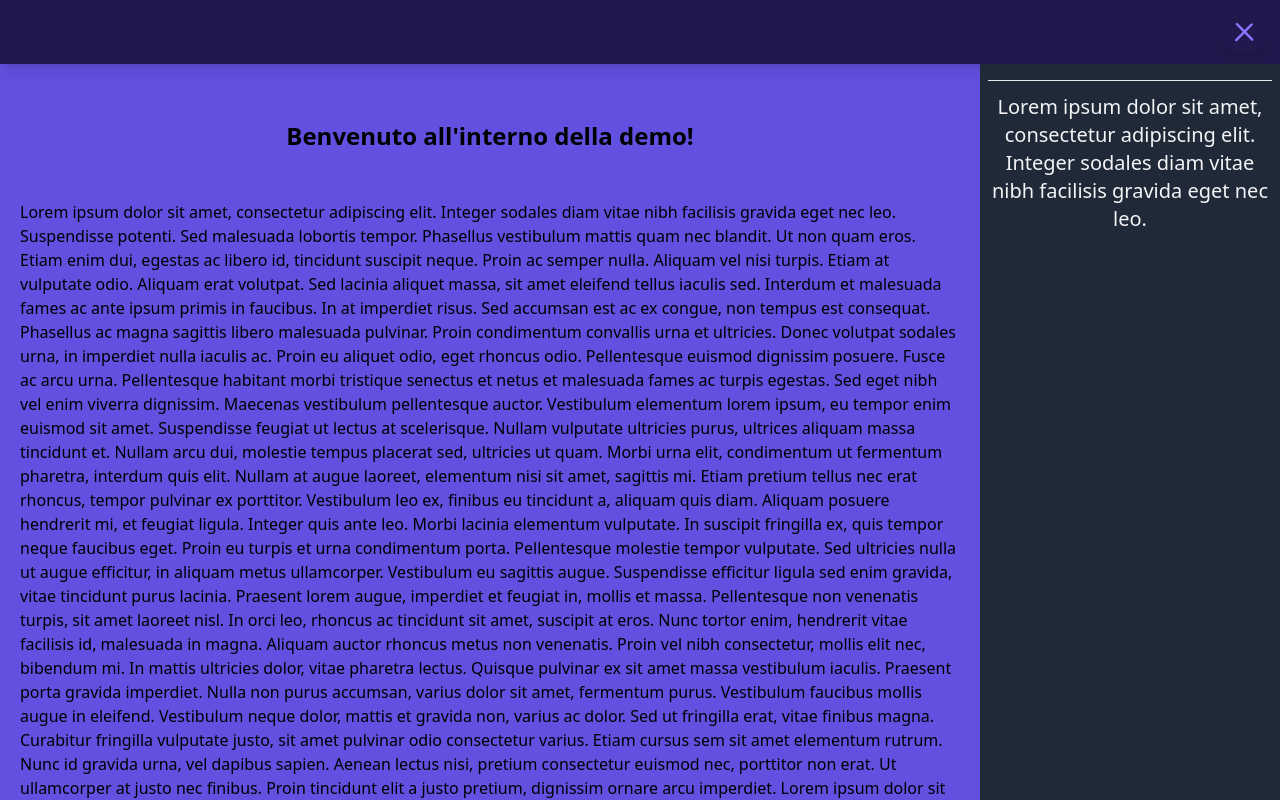
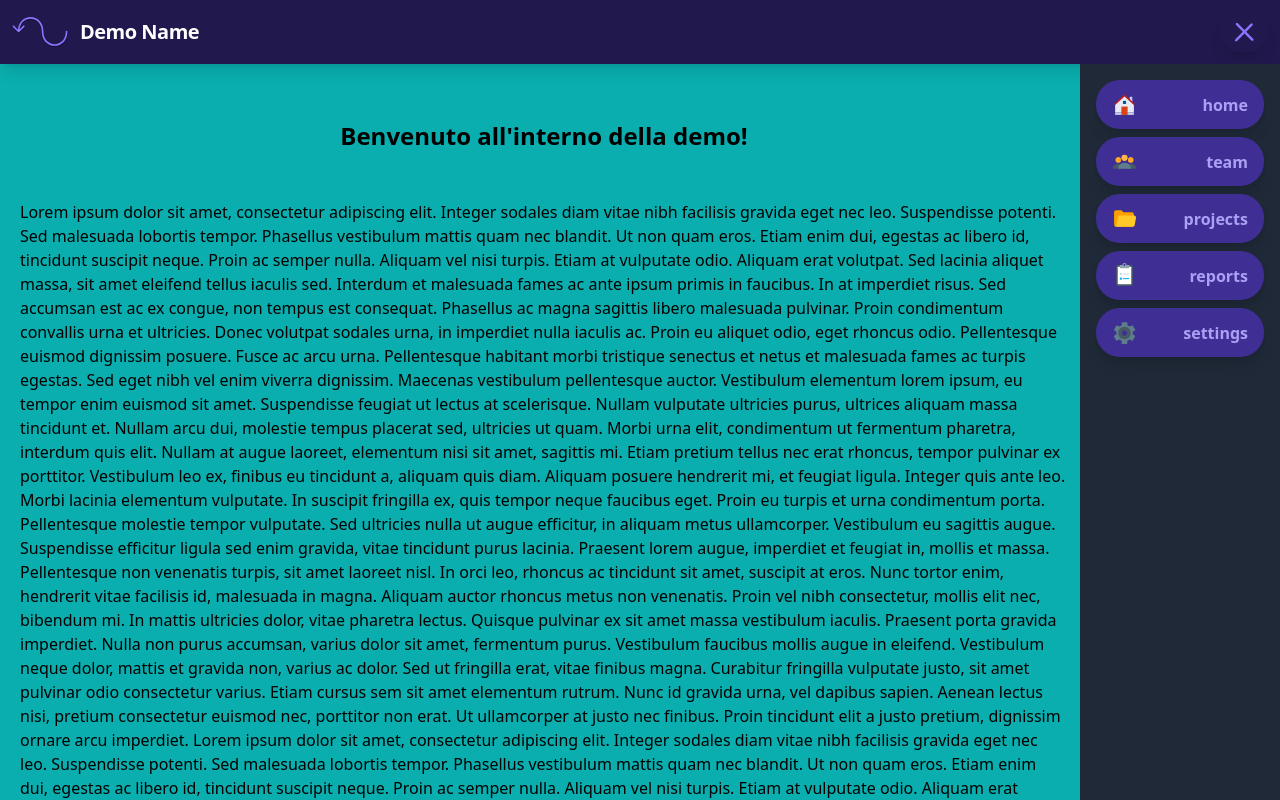
Before and after one commit to clo0432/FrontEnd-TPSIT-ESP, a React (Vite) app in the folder react-app/: page / in a window 1280 px wide. Both pictures are taken after a click on the button 1244 px from the left and 32 px from the top of the page. Shown: the top 800 px of the page. Built offline with nearby package versions, Linux system fonts and the light colour scheme.

Commit message:
Sistemata la sidebar, aggiunte le icone, c'è ancora un bug nella width della pagina quando apri la sidebar, il bug si trova nel file css

```diff
--- a/react-app/src/index.css
+++ b/react-app/src/index.css
@@ -5,11 +5,32 @@
 
 @layer components {
     body {
-        @apply bg-[#6250E0]
+        @apply bg-[#0AAEAE];
     }
 
-    .title-text {
+    .website-title {
+        @apply items-center text-xl font-bold text-white tracking-tight;
+    }
+
+    .page-title-text {
         @apply flex py-10 top-7 h-16 justify-center text-2xl font-bold;
+    }
+
+    /* Logo */
+    .logo {
+        @apply top-0 left-0 h-10 w-14 mx-3
+        cursor-pointer fill-[#8875FF];
+    }
+
+    .topbar {
+        @apply flex items-center justify-between p-6
+        top-0 left-0 h-16 w-full m-0 bg-[#21184D] shadow-lg;
+    }
+
+    /* Navbar */
+    .sidebarNav {
+        @apply flex flex-wrap items-center justify-start
+        space-y-2 mt-3 mx-3;
     }
 
     /* Animazione di hover lo sfondo del bottone ed il suo colore */
@@ -58,8 +79,11 @@
 
     /* Definizione stile della sidebar */
     .sidebar {
-            @apply fixed z-50 top-16 bottom-0 left-[100vw] lg:right-0 p-1 w-[300px] overflow-y-auto
+        @apply fixed z-50 top-16 bottom-0 left-[100vw]
+        lg:right-0 p-1 overflow-y-auto
         text-center bg-gray-800;
+        width: 15vw;
+        min-width: 200px;
     }
 
     /* Animazione sidebar per apertura e chiusura inoltre sposta il contenuto della pagina */
@@ -77,7 +101,8 @@
 
     /* Contenuto della pagina */
     .outletOpen {
-            width: calc(100vw - 300px);
+        width: calc(100vw - 15vw);
+        /* max-width: calc(100vw - 200px); */
         transition: all 0s, width 300ms cubic-bezier(.44,0,1,1); /*animazione di entrata*/
     }
 
@@ -85,4 +110,13 @@
         width: 100%;
         transition: all 0s, width 500ms cubic-bezier(0,0,0.58,1); /*animazione di uscita*/
     }
+
+    .sidebarButtons {
+        @apply flex items-center justify-between w-full font-bold px-4 py-3
+        text-[#aba0f5] bg-[#3F2F94] fill-[#8875FF]
+        hover:bg-[#8875FF] hover:text-white
+        hover:rounded-xl rounded-3xl
+        transition-all duration-200 ease-linear
+        cursor-pointer shadow-lg;
     }
+}
--- a/react-app/src/scenes/global/Layout.jsx
+++ b/react-app/src/scenes/global/Layout.jsx
@@ -11,7 +11,7 @@ const Layout = () => {
             {/* Pagina iniziale con titolo, breve descrizione e select */}
             <Topbar isSidebarOpen={isOpen} setIsOpen={setIsOpen} /> {/* Topbar con bottone per sidebar, titolo, searchbar con animazione apple */}
             <div className="mainContent">
-                <Sidebar isSidebarOpen={isOpen} setIsOpen={setIsOpen} /> {/* Sidebar con: admin, login... */}
+                <Sidebar id="sidebar" isSidebarOpen={isOpen} setIsOpen={setIsOpen} /> {/* Sidebar con: admin, login... */}
                 <div className={`${isOpen ? "outletOpen": "outletClosed"} relative left-0 `}>
                     <Outlet/>
                 </div>
--- a/react-app/src/scenes/global/Sidebar.jsx
+++ b/react-app/src/scenes/global/Sidebar.jsx
@@ -1,21 +1,34 @@
-import React, { useEffect, useState } from "react";
+import React from "react";
+import { FcHome, FcConferenceCall, FcOpenedFolder, FcSurvey, FcSettings } from "react-icons/fc";
 
 export const Sidebar = ( {isSidebarOpen} ) => {
     console.log(isSidebarOpen);
     return (
         // Definisco il rettangolo che fa da sfondo per la sidebar e che ne cotiene i suoi elementi
         <div className={`${ isSidebarOpen ? "sidebarOpen": "sidebarClosed"} sidebar`}>
-            <div className="text-gray-100 text-xl">
-                {/*Titolo della sidebar*/}
-                {/* <h1 className="px-4 mt-4 flex font-bold text-gray-200"> Sidebar Demo </h1>  */}
-
-                {/*Linea orizzonatale per dividere l'area di titolo dall area app*/}
-                <hr className="my-3 mx-1"></hr>
-                <p>
-                    Lorem ipsum dolor sit amet, consectetur adipiscing elit. Integer sodales diam vitae nibh facilisis gravida eget nec leo.
-                </p>
-
-            </div>
+            {/*Elementi della sidebar*/}
+            <nav className="sidebarNav"> {/* Sample degli elementi della topbar */}
+                <a href="#" className="sidebarButtons">
+                    <FcHome size={25}/>
+                    <span>home</span>
+                </a>
+                <a href="#" className="sidebarButtons">
+                    <FcConferenceCall size={25}/>
+                    <span>team</span>
+                </a>
+                <a href="#" className="sidebarButtons">
+                    <FcOpenedFolder size={25}/>
+                    <span>projects</span>
+                </a>
+                <a href="#" className="sidebarButtons">
+                    <FcSurvey size={25}/>
+                    <span>reports</span>
+                </a>
+                <a href="#" className="sidebarButtons">
+                    <FcSettings size={25}/>
+                    <span>settings</span>
+                </a>
+            </nav>
         </div>
     )
 };
--- a/react-app/src/scenes/global/Topbar.jsx
+++ b/react-app/src/scenes/global/Topbar.jsx
@@ -1,4 +1,5 @@
 import React from "react";
+import { Logo, Hamburger } from "./assets/icons";
 
 const SidebarToggleButton = ( {isSidebarOpen, setIsOpen} ) => {
     return (
@@ -14,30 +15,21 @@ const SidebarToggleButton = ( {isSidebarOpen, setIsOpen} ) => {
                         sidebarButtonData.setAttribute("data-state", "closed");
                         sidebarButtonData.setAttribute("aria-expanded", "false");
                     }
-                }
-        }>
-            <svg className="hamburger" viewBox="0 0 100 100" width="35" >
-                <rect className="line top"
-                      width="70" height="7"
-                      x="14" y="27.5" rx="5">
-                </rect>
-                <rect className="line middle"
-                      width="70" height="7"
-                      x="14" y="47.5" rx="5">
-                </rect>
-                <rect className="line bottom"
-                      width="70" height="7"
-                      x="14" y="67.5" rx="5">
-                </rect>
-            </svg>
+                }}
+        >
+            <Hamburger /> {/* Icona hamburger per il menu in svg */}
         </button>
     )
 };
 
 export const Topbar = ( {isSidebarOpen, setIsOpen} ) => {
     return (
-        <div className="z-50 fixed top-0 left-0 h-16 w-full m-0 flex-row bg-[#21184D] shadow-lg ">
+        <nav className="fixed flex items-center justify-between flex-wrap z-50 top-0 left-0 h-16 w-full m-0  bg-[#21184D] shadow-lg">
+            <div className="flex flex-wrap items-center flex-shrink-0"> {/* Logo e titolo affianco */}
+                <Logo /> {/* Logo del sito in svg */}
+                <h1 className="website-title"> Demo Name </h1>
+            </div>
             <SidebarToggleButton isSidebarOpen={isSidebarOpen} setIsOpen={setIsOpen}/>
-        </div>
+        </nav>
     )
 };
--- /dev/null
+++ b/react-app/src/scenes/global/assets/icons.jsx
@@ -0,0 +1,43 @@
+import React from "react";
+
+export const Logo = () => {
+    return (
+        <svg className="logo" width="67.5" height="42" viewBox="0 0 415 221" xmlns="http://www.w3.org/2000/svg">
+            <g filter="url(#filter0_d_3_8)">
+                <path d="M44.7574 111.244C47.1005 113.587 50.8995 113.587 53.2426 111.244L91.4264 73.0601C93.7695 70.717 93.7695 66.918 91.4264 64.5748C89.0833 62.2317 85.2843 62.2317 82.9411 64.5748L49 98.516L15.0589 64.5748C12.7157 62.2317 8.91674 62.2317 6.57359 64.5748C4.23044 66.918 4.23044 70.717 6.57359 73.0601L44.7574 111.244ZM410.556 107.002C410.556 103.688 407.869 101.002 404.556 101.002C401.242 101.002 398.556 103.688 398.556 107.002H410.556ZM232.779 107.002C232.779 72.2712 221.168 45.5588 203.265 27.4748C185.418 9.44596 161.646 0.332501 137.926 0.187938C114.203 0.0433539 90.3994 8.87098 72.5225 26.8567C54.5948 44.8937 43 71.757 43 107.001L55 107.001C55 74.4949 65.6276 50.816 81.0335 35.3162C96.4904 19.7652 117.132 12.0614 137.853 12.1877C158.578 12.314 179.251 20.2737 194.737 35.9171C210.169 51.5055 220.779 75.0646 220.779 107.002H232.779ZM398.556 107.002C398.556 138.936 387.947 162.345 372.535 177.757C357.068 193.225 336.405 201 315.667 201C294.93 201.001 274.267 193.226 258.8 177.759C243.388 162.348 232.779 138.938 232.779 107.002H220.779C220.779 141.733 232.393 168.323 250.314 186.244C268.18 204.109 291.961 213.001 315.668 213C339.374 213 363.155 204.107 381.021 186.242C398.942 168.32 410.556 141.731 410.556 107.002H398.556Z"/>
+            </g>
+            <defs>
+            <filter id="filter0_d_3_8" x="0.816231" y="0.186188" width="413.739" height="220.814" filterUnits="userSpaceOnUse" color-interpolation-filters="sRGB">
+                <feFlood flood-opacity="0" result="BackgroundImageFix"/>
+                <feColorMatrix in="SourceAlpha" type="matrix" values="0 0 0 0 0 0 0 0 0 0 0 0 0 0 0 0 0 0 127 0" result="hardAlpha"/>
+                <feOffset dy="4"/>
+                <feGaussianBlur stdDeviation="2"/>
+                <feComposite in2="hardAlpha" operator="out"/>
+                <feColorMatrix type="matrix" values="0 0 0 0 0 0 0 0 0 0 0 0 0 0 0 0 0 0 0.25 0"/>
+                <feBlend mode="normal" in2="BackgroundImageFix" result="effect1_dropShadow_3_8"/>
+                <feBlend mode="normal" in="SourceGraphic" in2="effect1_dropShadow_3_8" result="shape"/>
+            </filter>
+            </defs>
+        </svg>
+    )
+}
+
+export const Hamburger = () => {
+    return (
+        <svg id="hamburger" viewBox="0 0 100 100" width="35" >
+            <rect className="line top"
+                    width="70" height="7"
+                    x="14" y="27.5" rx="5">
+            </rect>
+            <rect className="line middle"
+                    width="70" height="7"
+                    x="14" y="47.5" rx="5">
+            </rect>
+            <rect className="line bottom"
+                    width="70" height="7"
+                    x="14" y="67.5" rx="5">
+            </rect>
+        </svg>
+    )
+
+}
--- a/react-app/src/scenes/mainPage/index.jsx
+++ b/react-app/src/scenes/mainPage/index.jsx
@@ -1,7 +1,7 @@
 const MainPage = () => {
     return (
-        <div id="mainpageContainer" className ="container mx-auto px-5 py-20">
-            <title className="title-text">
+        <div id="mainpageContainer" className =" px-5 py-20">
+            <title className="page-title-text">
                 Benvenuto all'interno della demo!
             </title>
             <p className="py-10">
```
Lines whose indentation alone changed are shown as unchanged.
